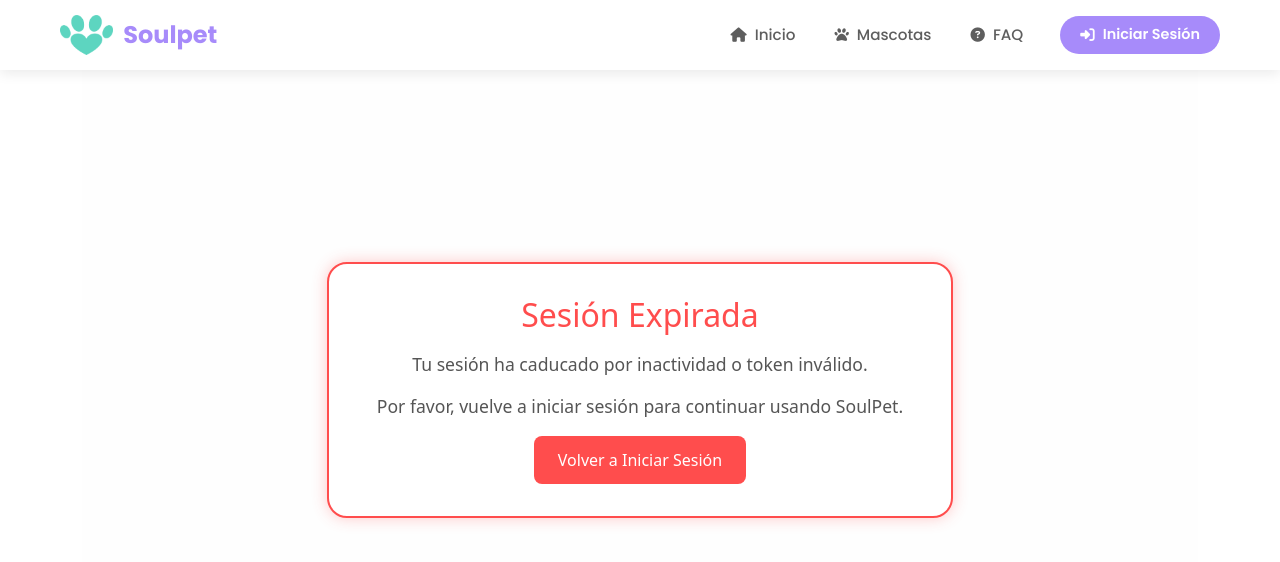
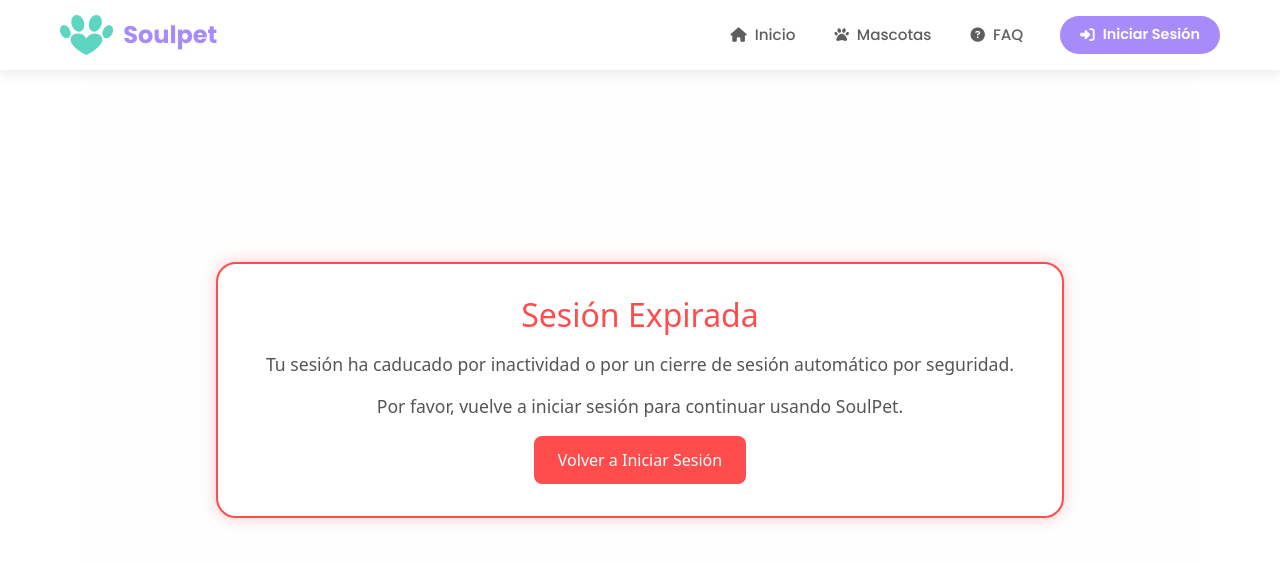
Before and after one commit to repozado/SistemaAdopcion, an Angular app: page /sesionexpirada in a window 1280 px wide. Shown: the top 562 px of the page. Built offline with nearby package versions, Linux system fonts and the light colour scheme.

Commit message:
Update sesionexpirada.component.html

```diff
--- a/src/app/components/sesionexpirada/sesionexpirada.component.html
+++ b/src/app/components/sesionexpirada/sesionexpirada.component.html
@@ -1,7 +1,7 @@
 <div class="expired-container">
   <div class="expired-box">
     <h2>Sesión Expirada</h2>
-    <p>Tu sesión ha caducado por inactividad o token inválido.</p>
+    <p>Tu sesión ha caducado por inactividad o por un cierre de sesión automático por seguridad.</p>
     <p>Por favor, vuelve a iniciar sesión para continuar usando SoulPet.</p>
     <button class="btn-volver" (click)="volverAlLogin()">
       Volver a Iniciar Sesión
```
